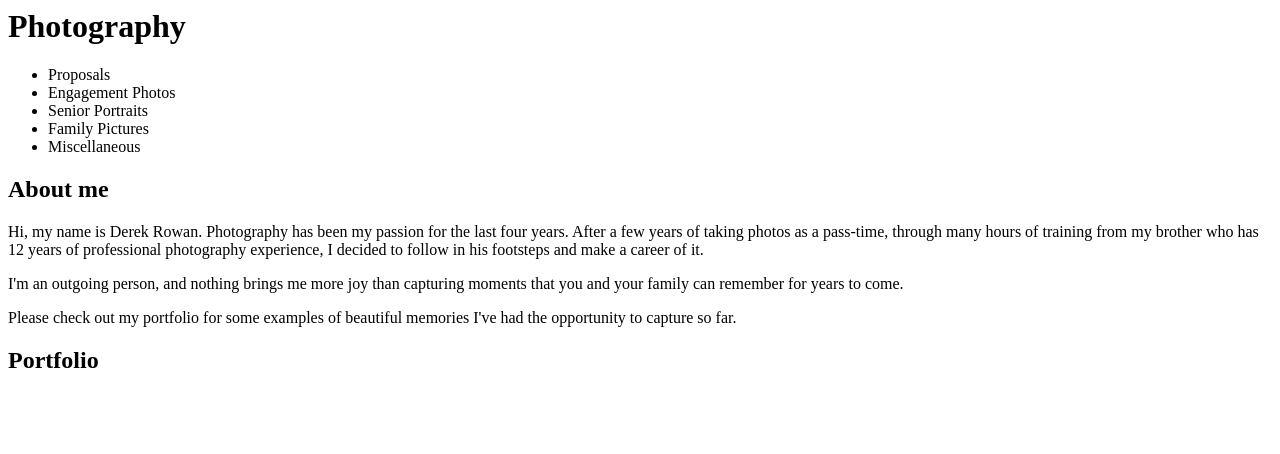
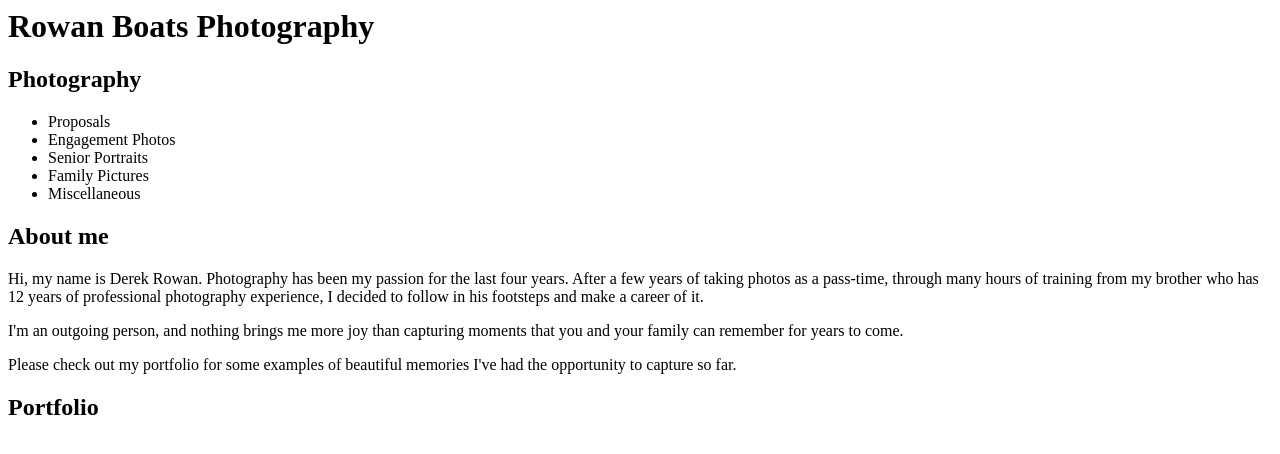
Before and after one commit to MadMonkeyy23/MadMonkeyy23, a plain HTML site: page index.html in a window 1280 px wide. Drawn offline with Linux system fonts and the light colour scheme.

Commit message:
initial commit

```diff
--- a/index.html
+++ b/index.html
@@ -3,8 +3,11 @@
     <title>Rowan Boats Photography</title>
     <body>
       <h1>
+        Rowan Boats Photography
+      </h1>
+      <h2>
         Photography
-      </h1>
+      </h2>
       <ul>
       <li>Proposals</li>
       <li>Engagement Photos</li>
```
